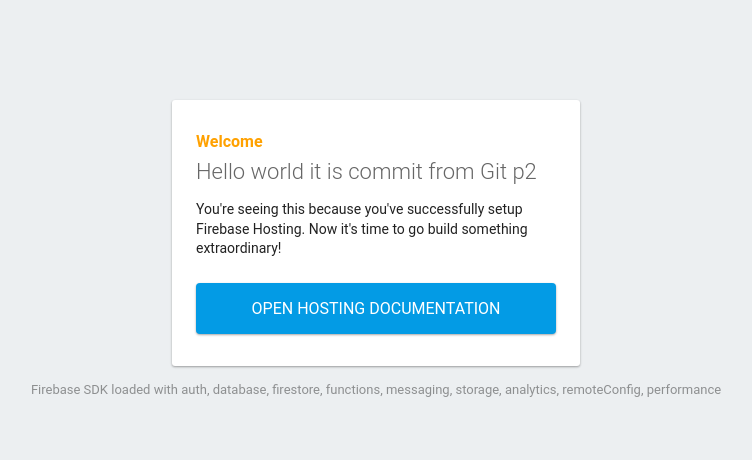
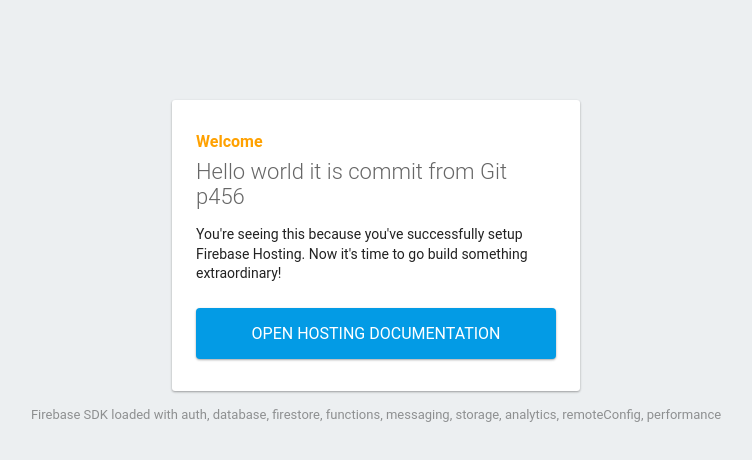
Before and after one commit to vasylkivskyy/firebase-project, a plain HTML site: page public/index.html in a window 1280 px wide. Shown: the whole page, without its empty margins (264-1016 px from the left). Drawn offline with Linux system fonts and the light colour scheme; some packages are replaced by stand-ins of ours.

Commit message:
Initial commit p5

```diff
--- a/public/index.html
+++ b/public/index.html
@@ -114,7 +114,7 @@
   <body>
     <div id="message">
       <h2>Welcome</h2>
-      <h1>Hello world it is commit from Git p2</h1>
+      <h1>Hello world it is commit from Git p456</h1>
       <p>
         You're seeing this because you've successfully setup Firebase Hosting.
         Now it's time to go build something extraordinary!
```
